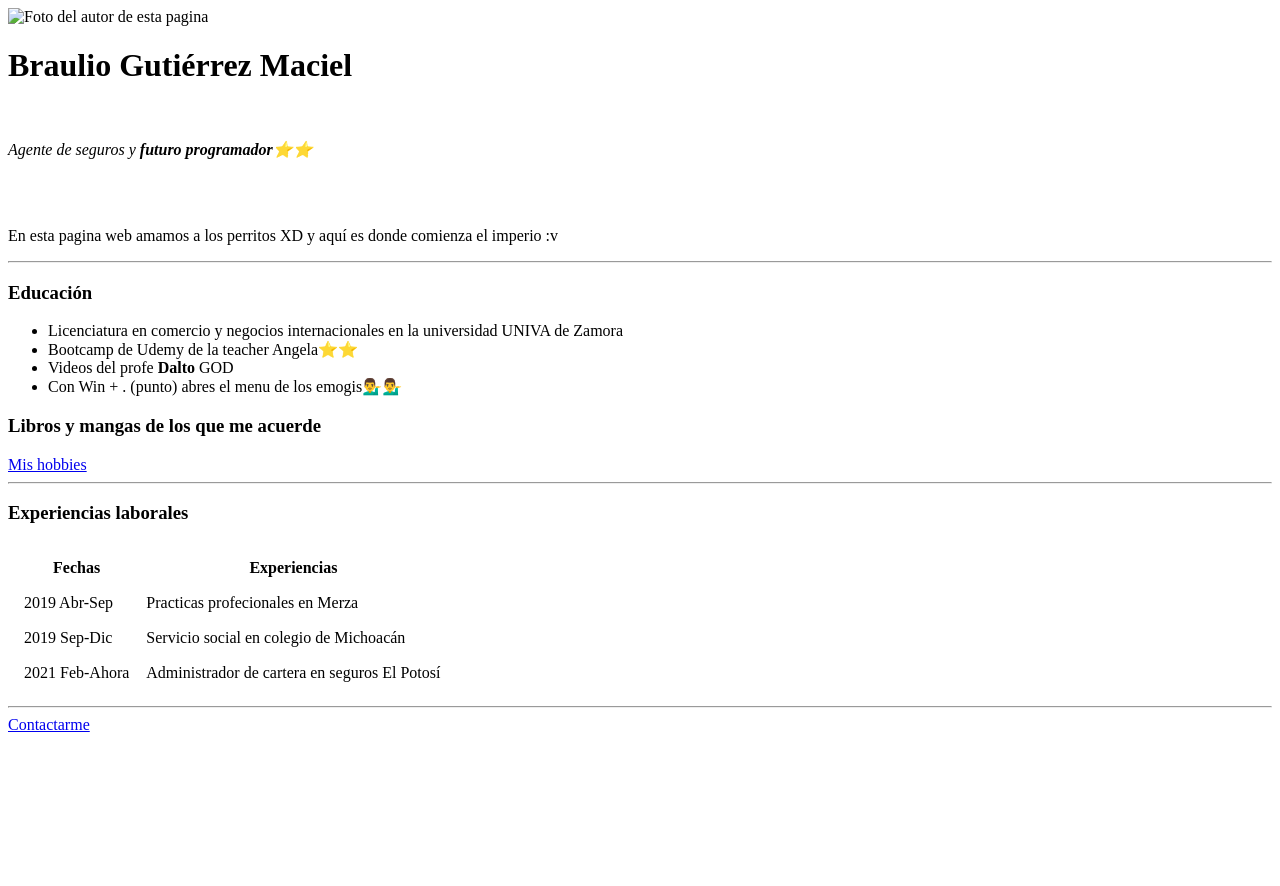
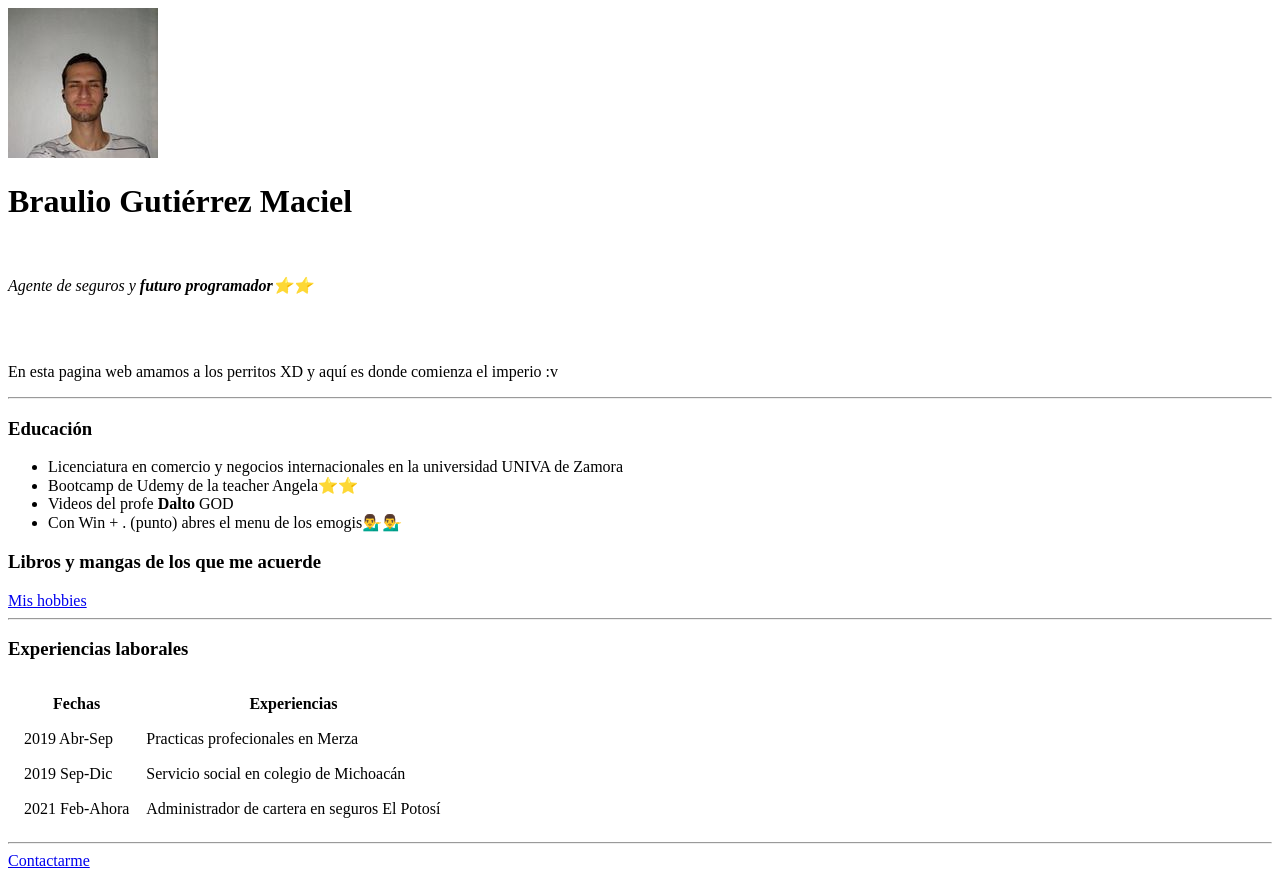
Before and after one commit to pepiBraulio/CV, a plain HTML site: page index.html in a window 1280 px wide. Before the commit the page ends 800 px from the top, so only its background shows below. Drawn offline with Linux system fonts and the light colour scheme.

Commit message:
Update index.html

```diff
--- a/index.html
+++ b/index.html
@@ -5,7 +5,7 @@
     <title>🔥Braulio GM🔥</title>
   </head>
   <body>
-    <img src="bra.jpg" alt="Foto del autor de esta pagina">
+    <img src="imagenes\bra.jpg" alt="Foto del autor de esta pagina">
     <h1>Braulio Gutiérrez Maciel</h1>
     <br>
     <p><em>Agente de seguros y <strong>futuro programador</strong>⭐⭐</em></p><br /><br>
```
